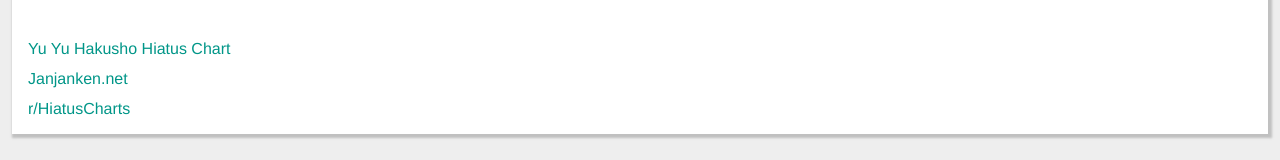
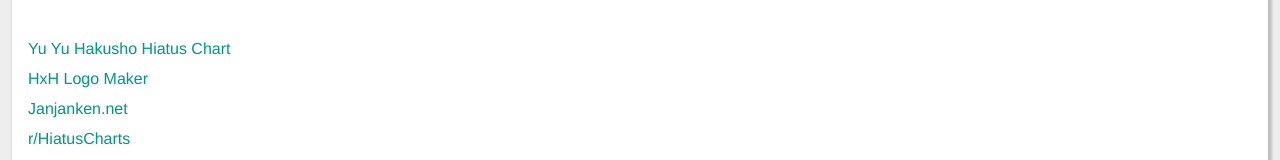
Before and after one commit to hiatus-hiatus/hiatus-hiatus.github.io, a Vue app: page / in a window 1280 px wide. Shown: the part 2511-2671 px from the top of the page. Built offline with nearby package versions, Linux system fonts and the light colour scheme; no server answers.

Commit message:
add hxh logo maker to related links

```diff
--- a/index.html
+++ b/index.html
@@ -13,6 +13,8 @@
     <meta property="og:image" content="https://hiatus-hiatus.github.io/icon.png"/>
     <meta name="google-site-verification" content="G1lTOd25kSvhh8p4eWnVvr52YbP1HJIYjLGZIORCUCU"/>
     <title>Hiatus Chart</title>
+    <script async src="https://pagead2.googlesyndication.com/pagead/js/adsbygoogle.js?client=ca-pub-8820390004077415"
+            crossorigin="anonymous"></script>
 </head>
 <body>
 <div id="app"></div>
--- a/src/components/RelatedLinks.vue
+++ b/src/components/RelatedLinks.vue
@@ -3,13 +3,10 @@
     <div class="section-title">Related links</div>
 
     <div class="links">
-      <router-link v-for="route in routes" :to="{ name: route.name }">
-        {{ route.meta.title }} Hiatus Chart
-      </router-link>
+      <router-link v-for="route in routes" :to="{ name: route.name }">{{ route.meta.title }} Hiatus Chart</router-link>
+      <a href="https://rentzhx3.github.io/hxh-logo-maker/" target="_blank">HxH Logo Maker</a>
       <a href="https://www.jajanken.net/en/" target="_blank">Janjanken.net</a>
-      <a href="https://www.reddit.com/r/HiatusCharts" target="_blank">
-        r/HiatusCharts
-      </a>
+      <a href="https://www.reddit.com/r/HiatusCharts" target="_blank">r/HiatusCharts</a>
     </div>
   </div>
 </template>
```
Also changed, not shown: public/ads.txt (added).
